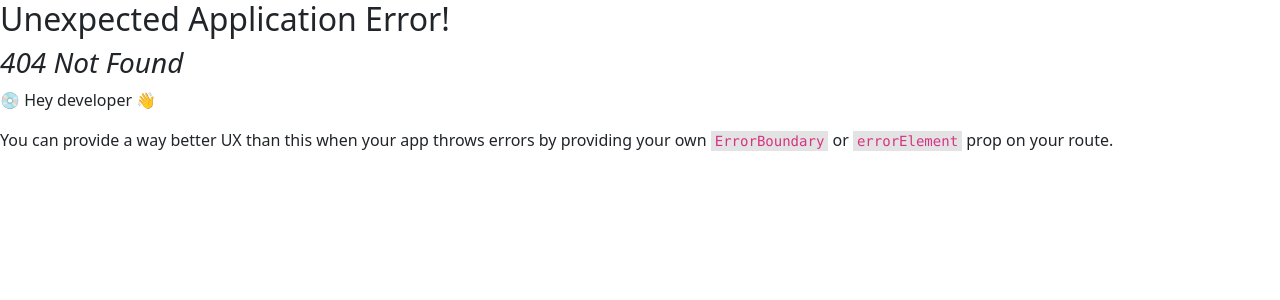
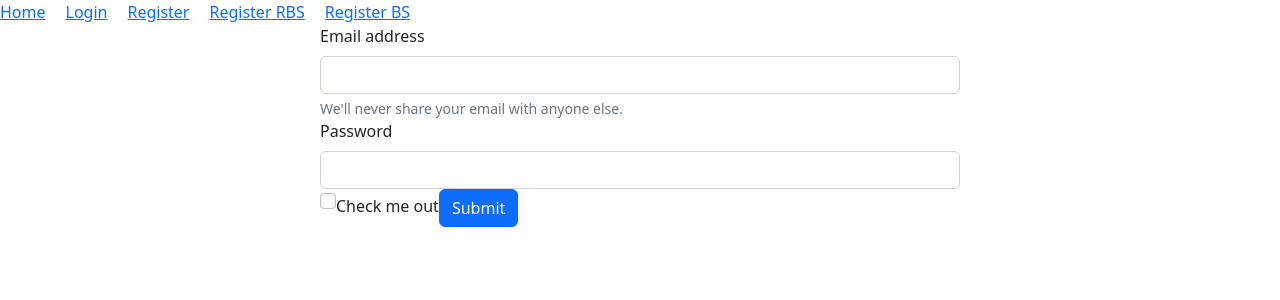
Before and after one commit to md-abir-alahe/email-password-auth-test, a React (Vite) app: page /register-bs in a window 1280 px wide. Before the commit this address had no page. Shown: the top 300 px of the page. Built offline with nearby package versions, Linux system fonts and the light colour scheme.

Commit message:
use bootstrap and react bootstrap form for register

```diff
--- a/src/components/Header/Header.jsx
+++ b/src/components/Header/Header.jsx
@@ -9,6 +9,7 @@
             <Link to={`/login`}>Login</Link>
             <Link to={`/register`}>Register</Link>
             <Link to={`/register-rbs`}>Register RBS</Link>
+            <Link to={`/register-bs`}>Register BS</Link>
         </nav>
     );
 };
--- /dev/null
+++ b/src/components/RegisterBS/RegisterBS.jsx
@@ -0,0 +1,55 @@
+import React from "react";
+
+const RegisterBS = () => {
+
+    const handleRegister = event => {
+        event.preventDefault();
+        const email = event.target.email.value;
+        const password = event.target.password.value;
+        console.log(email, password);
+    }
+
+  return (
+    <div>
+      <form className="w-50 mx-auto" onSubmit={handleRegister}>
+
+          <label  className="form-label">
+            Email address
+          </label>
+          <input
+            type="email"
+            name="email"
+            className="form-control"
+            id="exampleInputEmail1"
+            aria-describedby="emailHelp"
+          />
+          <div id="emailHelp" className="form-text">
+            We'll never share your email with anyone else.
+          </div>
+
+
+          <label  className="form-label">
+            Password
+          </label>
+          <input
+            type="password"
+            name="password"
+            className="form-control"
+            id="exampleInputPassword1"
+          />
+
+
+          <input type="checkbox" className="form-check-input" id="exampleCheck1" />
+          <label className="form-check-label">
+            Check me out
+          </label>
+
+        <button type="submit" className="btn btn-primary">
+          Submit
+        </button>
+      </form>
+    </div>
+  );
+};
+
+export default RegisterBS;
--- a/src/components/RegisterRBS/RegisterRBS.jsx
+++ b/src/components/RegisterRBS/RegisterRBS.jsx
@@ -3,10 +3,18 @@
 import Form from 'react-bootstrap/Form';
 
 const RegisterRBS = () => {
+
+    const handleRegister = event => {
+        event.preventDefault();
+        const email = event.target.email.value;
+        const password = event.target.email.value;
+        console.log(email, password);
+    }
+
     return (
         <div className='mx-auto w-50'>
             <h4 className='text-primary'>Please Register</h4>
-            <Form>
+            <Form onSubmit={handleRegister}>
                 <Form.Group className="mb-3" controlId="formBasicEmail">
                     <Form.Label>Email address</Form.Label>
                     <Form.Control type="email" name='email' placeholder="Enter email" />
@@ -16,9 +24,11 @@
                     <Form.Label>Password</Form.Label>
                     <Form.Control type="password" name='password' placeholder="Password" />
                 </Form.Group>
+
                 <Form.Group className="mb-3" controlId="formBasicCheckbox">
                     <Form.Check type="checkbox" label="Accept terms and conditions" />
                 </Form.Group>
+
                 <Button variant="primary" type="submit">
                     Submit
                 </Button>
--- a/src/main.jsx
+++ b/src/main.jsx
@@ -11,6 +11,7 @@
 import Login from './components/Login/Login';
 import Register from './components/Login/Register/Register';
 import RegisterRBS from './components/RegisterRBS/RegisterRBS';
+import RegisterBS from './components/RegisterBS/RegisterBS';
 
 const router = createBrowserRouter([
   {
@@ -33,6 +34,10 @@
         path: '/register-rbs',
         element: <RegisterRBS></RegisterRBS>,
       },
+      {
+        path: '/register-bs',
+        element: <RegisterBS></RegisterBS>,
+      },
     ]
   },
 ]);
```
Lines whose indentation alone changed are shown as unchanged.
